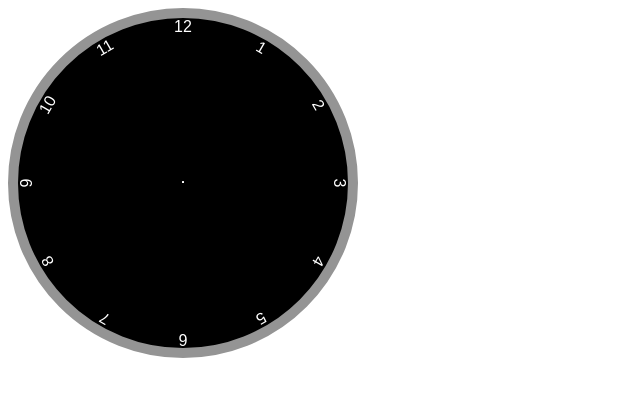
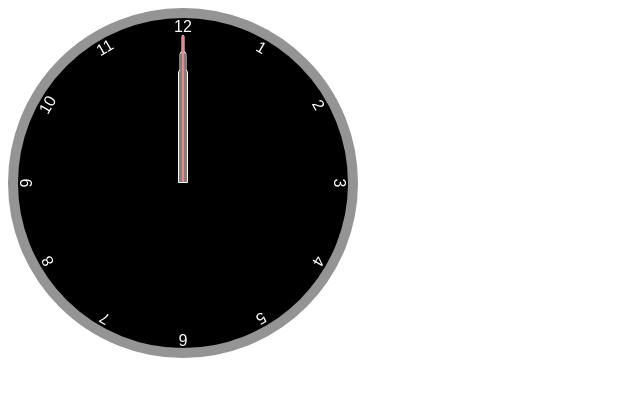
Before and after one commit to flaviatani/Relogio, a plain HTML site: page index.html in a window 1280 px wide. Shown: the whole page, without its empty margins (0-640 px from the left). Drawn offline with Linux system fonts and the light colour scheme.

Commit message:
Ponteiros de hora, minuto e segundo

```diff
--- a/style.css
+++ b/style.css
@@ -39,7 +39,7 @@
     position: absolute;
     bottom: 50%;
     left: 50%;
-    background-color: rgb(180, 176, 176);
+    background-color: gray;
     border: 1px solid white;
     border-top-left-radius: 10px;
     border-top-right-radius: 10px;
@@ -47,3 +47,21 @@
     z-index: 10;
     transform: translateX(-50%) rotate(calc(var(--rotation) * 1deg));
 }
+
+.clock .time.second {
+    width: 3px;
+    height: 45%;
+    background-color: red;
+}
+
+.clock .time.minute {
+    width: 7px;
+    height: 40%;
+    background-color: black;
+}
+
+.clock .time.hour {
+    width: 10px;
+    height: 35%;
+    background-color: black;
+}
```
